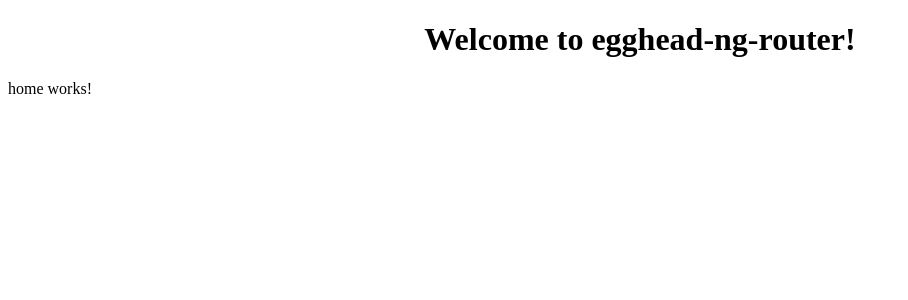
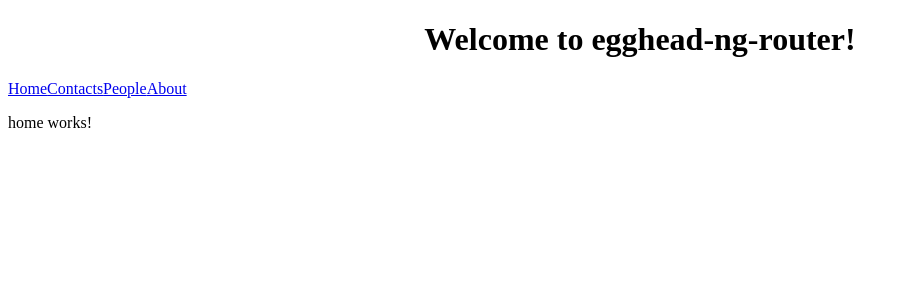
Before and after one commit to zhaoshengjun/angular-routing, an Angular app: page /home in a window 1280 px wide. Shown: the top 300 px of the page, without its empty margins (0-908 px from the left). Built offline with nearby package versions, Linux system fonts and the light colour scheme.

Commit message:
static link

```diff
--- a/src/app/app.component.html
+++ b/src/app/app.component.html
@@ -1,4 +1,9 @@
 <div style="text-align: center">
   <h1>Welcome to {{ title }}!</h1>
 </div>
+<nav>
+  <a href="/home">Home</a> <a href="/contacts/list">Contacts</a>
+  <a href="/people/list">People</a> <a href="/about">About</a>
+</nav>
+
 <router-outlet></router-outlet>
```
